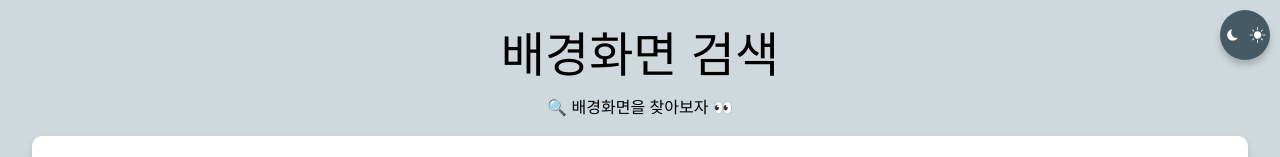
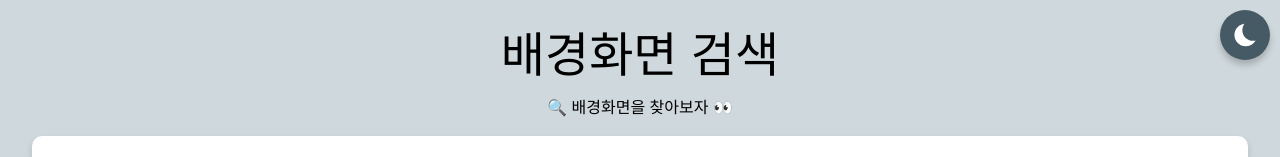
Before and after one commit to wang-yurin/Wallpaper-search, a React (Create React App) app: page / in a window 1280 px wide. Shown: the top 157 px of the page. Built offline with nearby package versions, Linux system fonts and the light colour scheme.

Commit message:
feat: ToggleThemeButton 다크모드 버튼 클릭 시 svg icon 변경

```diff
--- a/src/components/ToggleThemeButton.js
+++ b/src/components/ToggleThemeButton.js
@@ -1,6 +1,7 @@
 import styled from "styled-components";
 import { ReactComponent as LightIcon } from "../asset/light.svg";
 import { ReactComponent as DarkIcon } from "../asset/dark.svg";
+import { useState } from "react";
 
 const Button = styled.div`
   display: flex;
@@ -22,10 +23,19 @@ const Button = styled.div`
 `;
 
 const ToggleThemeButton = () => {
+  const [theme, setTheme] = useState("light");
+  const toggleThemeHandler = () => {
+    const newTheme = theme === "light" ? "dark" : "light";
+    setTheme(newTheme);
+  };
+
   return (
-    <Button>
-      <DarkIcon width="50" height="50" fill="#fff" />
-      <LightIcon width="50" height="50" fill="#fff" />
+    <Button onClick={toggleThemeHandler}>
+      {theme === "light" ? (
+        <DarkIcon width="50" height="50" fill="#fff" />
+      ) : (
+        <LightIcon width="50" height="50" fill="#fff" />
+      )}
     </Button>
   );
 };
```
